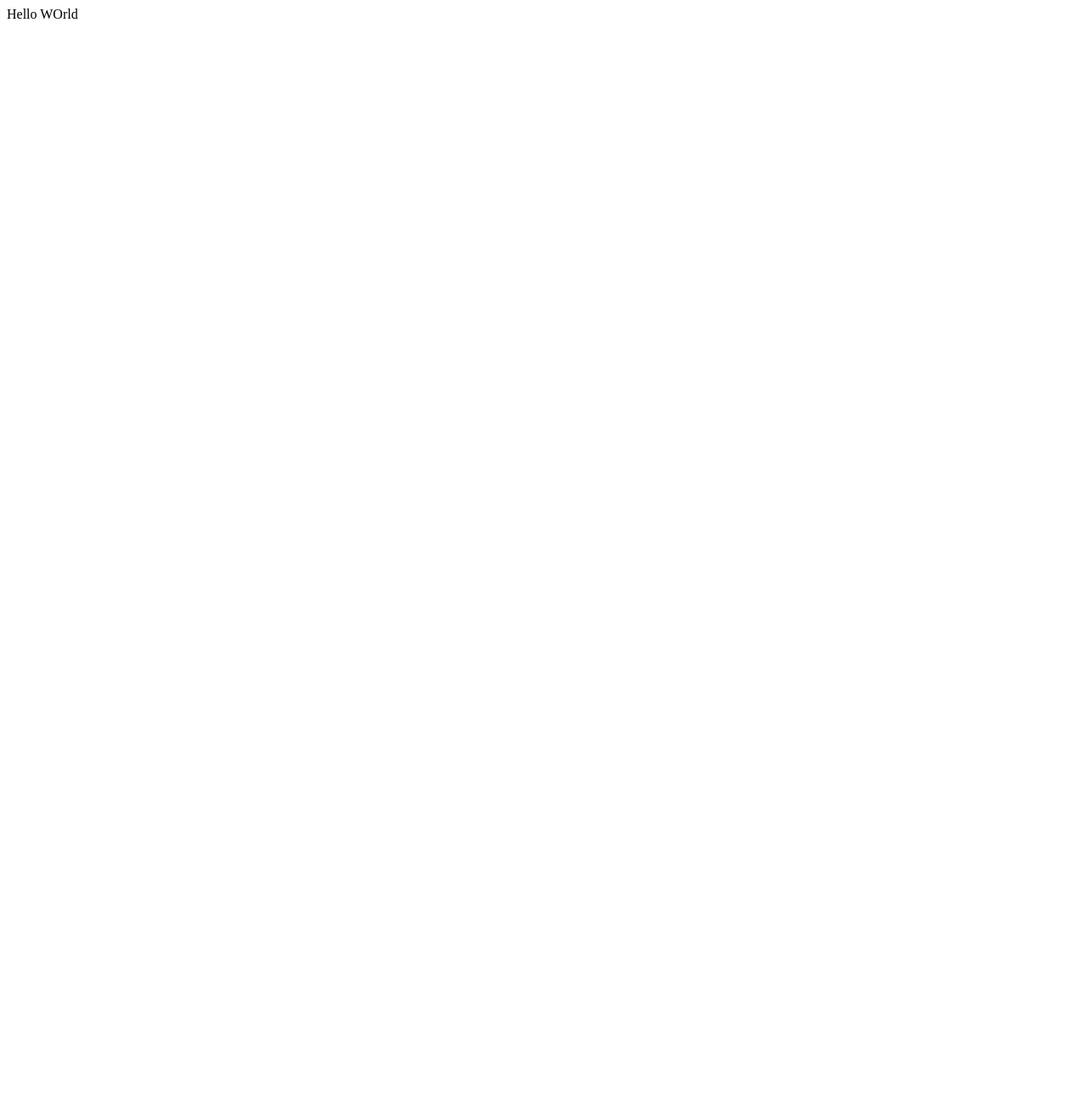
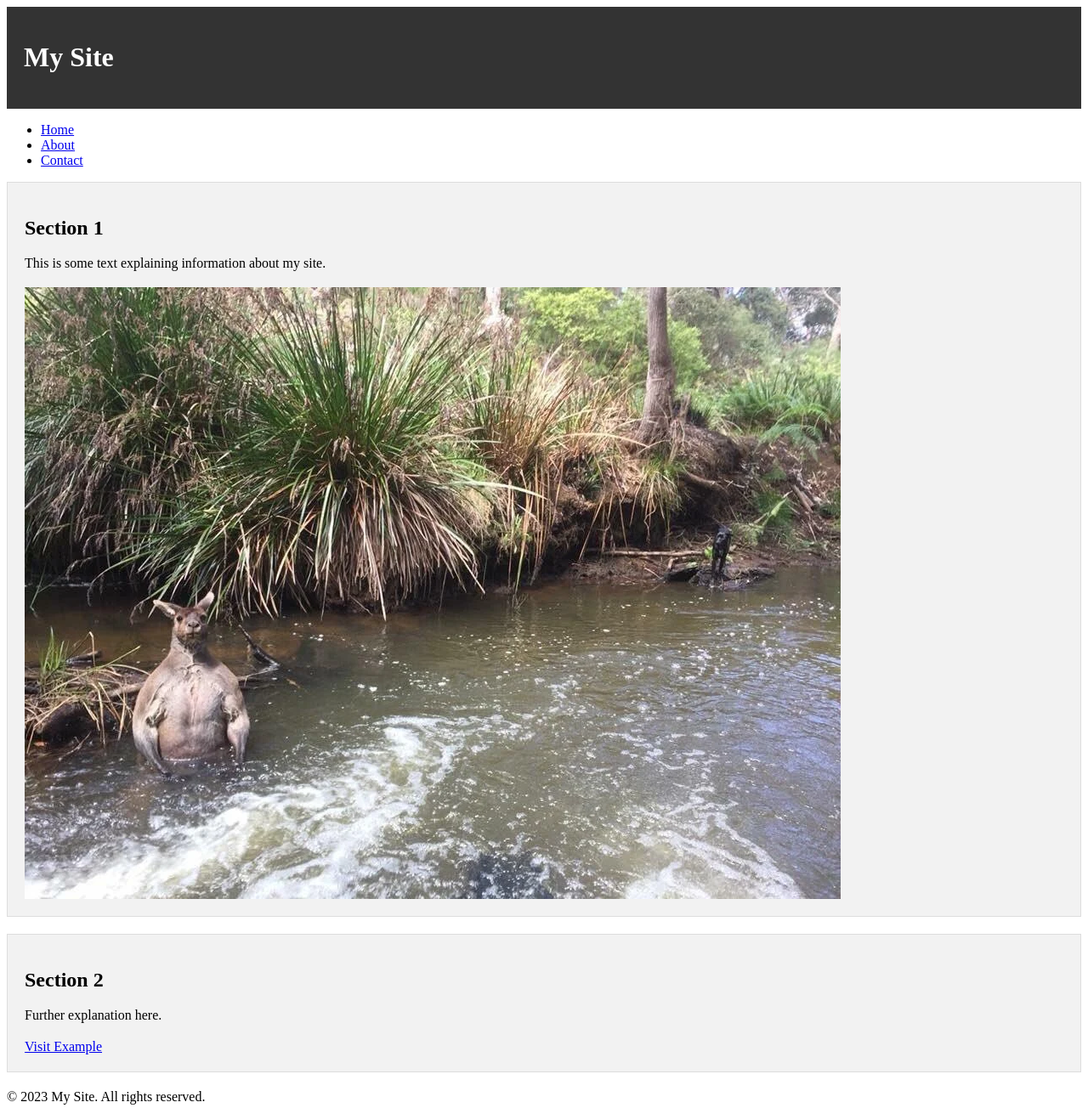
Before and after one commit to jk-ut/jk-ut.github.io, a plain HTML site: page index.html in a window 1280 px wide. Shown: the whole page at 85% size. Before the commit the page ends 800 px from the top, so only its background shows below. Drawn offline with Linux system fonts and the light colour scheme.

Commit message:
Added html, css, image

```diff
--- a/index.html
+++ b/index.html
@@ -1 +1,34 @@
-Hello WOrld
+<html>
+<head>
+	<title>My Site</title>
+	<meta name="description" content="This is my site.">
+	<link rel="stylesheet" type="text/css" href="style.css">
+</head>
+<body>
+	<header>
+		<h1>My Site</h1>
+	</header>
+	<nav>
+		<ul>
+			<li><a href="#">Home</a></li>
+			<li><a href="#">About</a></li>
+			<li><a href="#">Contact</a></li>
+		</ul>
+	</nav>
+	<main>
+		<div class="section">
+			<h2>Section 1</h2>
+			<p>This is some text explaining information about my site.</p>
+			<img src="image.jpg" alt="An image">
+		</div>
+		<div class="section">
+			<h2>Section 2</h2>
+			<p>Further explanation here.</p>
+			<a href="https://www.example.com">Visit Example</a>
+		</div>
+	</main>
+	<footer>
+		<p>&copy; 2023 My Site. All rights reserved.</p>
+	</footer>
+</body>
+</html>
--- /dev/null
+++ b/style.css
@@ -0,0 +1,32 @@
+header {
+	background-color: #333;
+	color: #fff;
+	padding: 20px;
+}
+
+/* Create a class, apply it to at least two elements, and style it */
+.section {
+	background-color: #f2f2f2;
+	border: 1px solid #ddd;
+	padding: 20px;
+	margin-bottom: 20px;
+}
+
+/* Create an id, apply it to an element, and style it */
+#description {
+	font-style: italic;
+}
+
+/* Change the color of a when hover */
+a:hover {
+	color: red;
+}
+
+/* Change at least two box model properties of any tag, class, or id */
+.section h2 {
+	margin-bottom: 10px;
+}
+
+.section p {
+	line-height: 1.5;
+}
```
Also changed, not shown: image.jpg (added).
